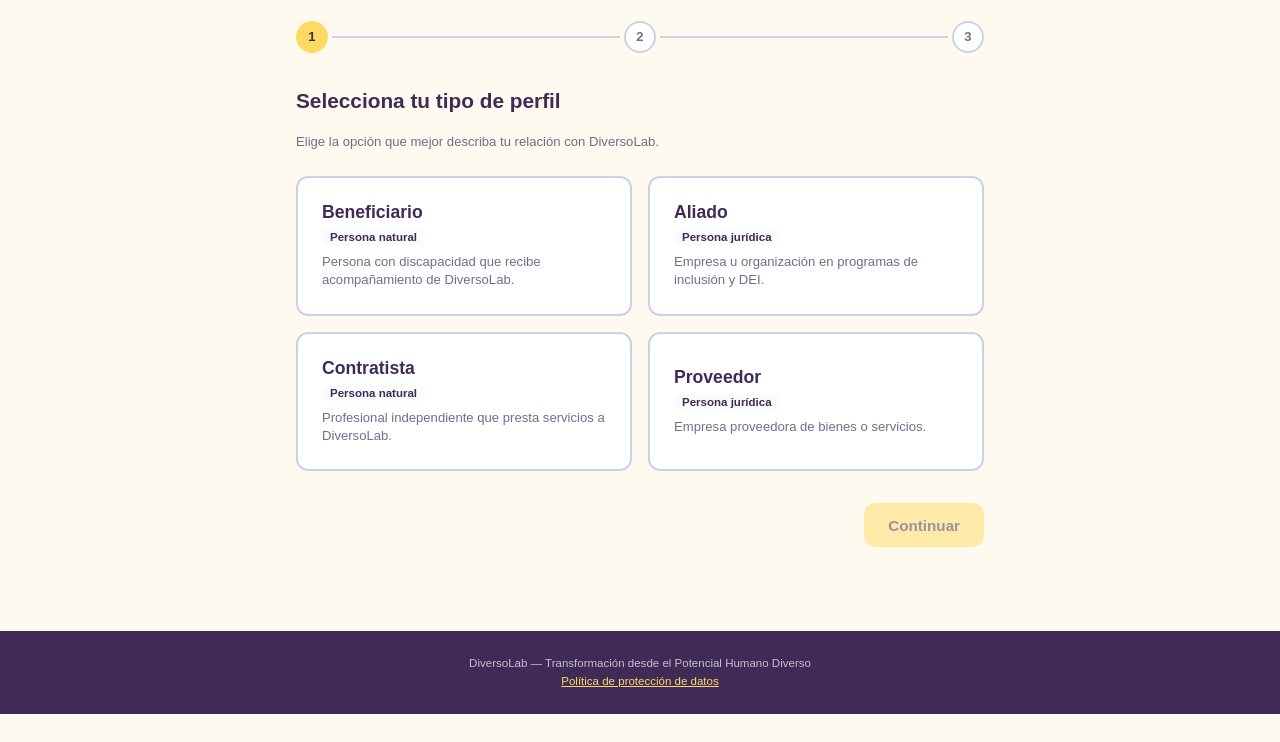
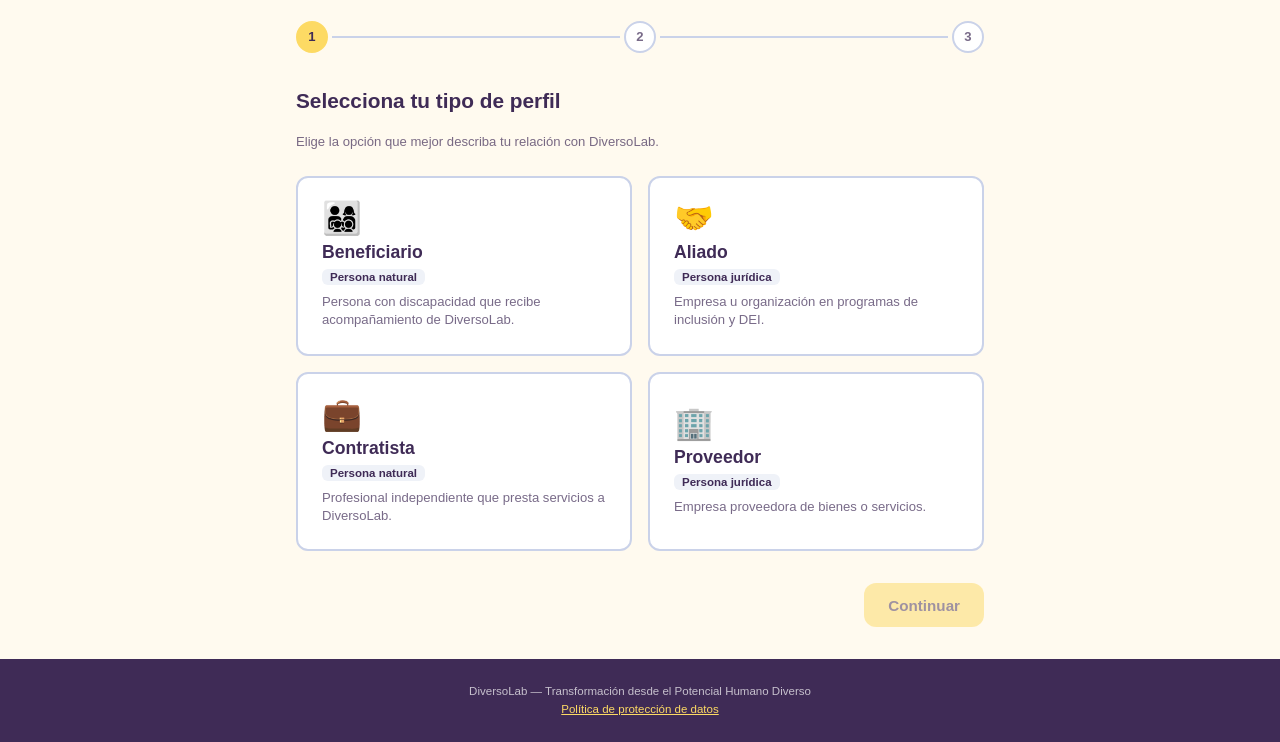
Before and after one commit to conductaetica-DEI/Diverso_Conecta, a plain HTML site: page pages/registro.html in a window 1280 px wide. Shown: the part 86-828 px from the top of the page. Before the commit the page ends 800 px from the top, so only its background shows below. Drawn offline with Linux system fonts and the light colour scheme; no server answers.

Commit message:
feat(ui): emojis en cards de registro + badges visibles
Agregar emoji decorativo como primer elemento de cada card de tipo de perfil
y corregir badge insignia-neutra (lavanda-10 → lavanda-30) para que el fondo
sea visible sobre cards blancas.

Co-Authored-By: Claude Opus 4.6 <noreply@anthropic.com>

```diff
--- a/css/componentes.css
+++ b/css/componentes.css
@@ -263,7 +263,7 @@ body {
 }
 
 .insignia-neutra {
-  background-color: var(--color-lavanda-10);
+  background-color: var(--color-lavanda-30);
   color: var(--color-violeta);
 }
 
--- a/css/tokens.css
+++ b/css/tokens.css
@@ -16,6 +16,7 @@
   --color-aqua-10: color-mix(in srgb, var(--color-aqua) 10%, white);
   --color-coral-10: color-mix(in srgb, var(--color-coral) 10%, white);
   --color-lavanda-10: color-mix(in srgb, var(--color-lavanda) 10%, white);
+  --color-lavanda-30: color-mix(in srgb, var(--color-lavanda) 30%, white);
   --color-violeta-10: color-mix(in srgb, var(--color-violeta) 10%, white);
 
   /* --- Estados semánticos --- */
--- a/pages/registro.html
+++ b/pages/registro.html
@@ -87,6 +87,13 @@
     .tipo-card.seleccionado {
       border-color: var(--color-violeta);
       background-color: var(--color-violeta-10);
+    }
+
+    .tipo-card-emoji {
+      font-size: 2rem;
+      line-height: 1;
+      margin-bottom: var(--spacing-sm);
+      display: block;
     }
 
     .tipo-card-titulo {
@@ -272,21 +279,25 @@
 
       <div class="tipo-grid" id="tipo-grid">
         <button type="button" class="tipo-card" data-tipo="beneficiario">
+          <span class="tipo-card-emoji" aria-hidden="true">👨‍👩‍👧‍👦</span>
           <div class="tipo-card-titulo">Beneficiario</div>
           <span class="insignia insignia-neutra">Persona natural</span>
           <p class="tipo-card-desc">Persona con discapacidad que recibe acompañamiento de DiversoLab.</p>
         </button>
         <button type="button" class="tipo-card" data-tipo="aliado">
+          <span class="tipo-card-emoji" aria-hidden="true">🤝</span>
           <div class="tipo-card-titulo">Aliado</div>
           <span class="insignia insignia-neutra">Persona jurídica</span>
           <p class="tipo-card-desc">Empresa u organización en programas de inclusión y DEI.</p>
         </button>
         <button type="button" class="tipo-card" data-tipo="contratista">
+          <span class="tipo-card-emoji" aria-hidden="true">💼</span>
           <div class="tipo-card-titulo">Contratista</div>
           <span class="insignia insignia-neutra">Persona natural</span>
           <p class="tipo-card-desc">Profesional independiente que presta servicios a DiversoLab.</p>
         </button>
         <button type="button" class="tipo-card" data-tipo="proveedor">
+          <span class="tipo-card-emoji" aria-hidden="true">🏢</span>
           <div class="tipo-card-titulo">Proveedor</div>
           <span class="insignia insignia-neutra">Persona jurídica</span>
           <p class="tipo-card-desc">Empresa proveedora de bienes o servicios.</p>
```
